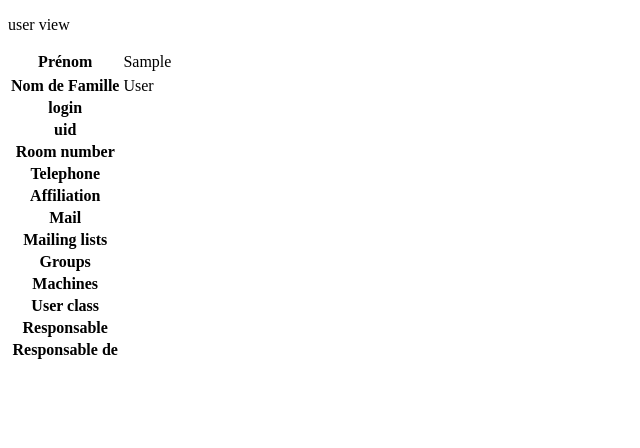
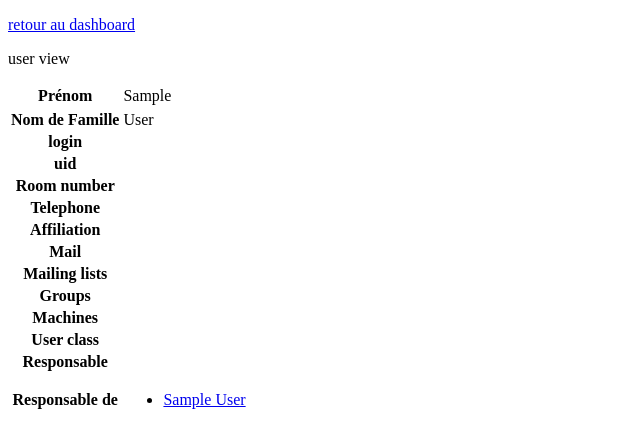
Before and after one commit to sxpert/admlabo, a Django app: template admipag/silabo/templates/user-view.html in a window 1280 px wide. Shown: the top 448 px of the page, without its empty margins (0-640 px from the left). Run offline with Django 3.2, Linux system fonts and the light colour scheme; the template is opened without the code that fills it: values that come from a table or form of the project are taken from there, others are empty; the visitor is signed in with stand-in values (Sample User, id 1); data comes from the database, SQL or seed files in the repository.

Commit message:
ajout d'une vue de l'utilisateur

```diff
--- a/admipag/silabo/templates/user-view.html
+++ b/admipag/silabo/templates/user-view.html
@@ -1,6 +1,7 @@
 {% extends "ipag-base.html" %}
 {% block title %} - {% endblock %}
 {% block content %}
+<p><a href="{% url 'dashboard' %}">retour au dashboard</a></p>
 <p>user view</p>
 <table>
 </tbody>
@@ -16,8 +17,13 @@
 <tr><th>Groups</th><td></td></tr>
 <tr><th>Machines</th><td></td></tr>
 <tr><th>User class</th><td></td></tr>
-<tr><th>Responsable</th><td></td></tr>
-<tr><th>Responsable de</th><td></td></tr>
+<tr><th>Responsable</th>
+	<td>{% if user.manager %}<a href="{% url 'user_view' user.manager.uidnumber %}">{{ user.manager.first_name }}
+		{{ user.manager.last_name }}</a>{% endif %}</td></tr>
+<tr><th>Responsable de</th><td><ul>{% for m in managed %}
+	<li><a href="{% url 'user_view' m.uidnumber %}">{{ m.first_name }} {{ m.last_name }}</a></li>
+	{% endfor %}
+</td></tr>
 </tbody>
 </table>
 {% endblock %}
--- a/admipag/silabo/urls.py
+++ b/admipag/silabo/urls.py
@@ -3,6 +3,6 @@ from django.conf.urls import patterns, url
 from silabo import views
 
 urlpatterns = patterns( '',
-	url(r'^$', views.index, name='index'),
+	url(r'^$', views.index, name='dashboard'),
 	url(r'^user/(?P<user_id>\d+)/view/$', views.user_view, name='user_view'),
 )
--- a/admipag/silabo/views.py
+++ b/admipag/silabo/views.py
@@ -22,8 +22,10 @@ def index (request) :
 # voir les informations d'un utilisateur
 #
 def user_view (request, user_id) :
-	user = models.User.objects.get(uidnumber = user_id)
+	u = models.User.objects.get(uidnumber = user_id)
+	m = models.User.objects.filter(manager = u)
 	context = {
-		'user' : user,
+		'user' : u,
+		'managed' : m,
 	}
 	return render(request, 'user-view.html', context)
```
